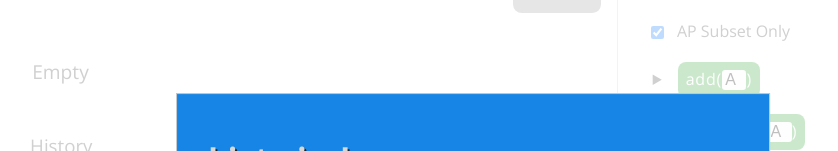
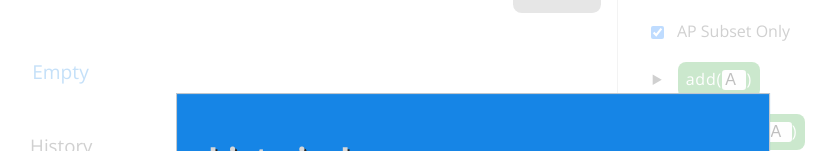
Before and after one commit to nikzb/lists-in-java, a React (Create React App) app: page / in a window 1280 px wide. Shown: the part 150-301 px from the top of the page, without its empty margins (167-1005 px from the left). Built offline with nearby package versions, Linux system fonts and the light colour scheme.

Commit message:
fixed mistake with var and rgb

```diff
--- a/src/components/stateTracker/ListItem.css
+++ b/src/components/stateTracker/ListItem.css
@@ -14,7 +14,7 @@
 .ListItem__value {
   font-size: 210%;
   /* background: var(--default-item-color); */
-  background: var(rgb(22, 133, 230));
+  background: rgb(22, 133, 230);
   padding: 12% 0 12% 0;
   width: 100%;
   border-radius: 0;
@@ -37,7 +37,7 @@
 
 .ListItem__index--attention {
   /* color:  var(--default-item-color); */
-  color:  var(rgb(22, 133, 230));
+  color:  rgb(22, 133, 230);
   animation: rubberBand 1.0s;
 }
 
--- a/src/components/stateTracker/ListViz.css
+++ b/src/components/stateTracker/ListViz.css
@@ -8,7 +8,7 @@
 .ListViz__empty {
   margin-left: 0.4em;
   /* color: var(--default-item-color); */
-  color: var(rgb(22, 133, 230));
+  color: rgb(22, 133, 230);
   font-size: 1.2em;
   overflow: visible;
   align-self: center;
--- a/src/components/stateTracker/ReturnValue.css
+++ b/src/components/stateTracker/ReturnValue.css
@@ -14,7 +14,7 @@
 .ReturnValue--string {
   font-size: 2.0em;
   /* background: var(--default-item-color); */
-  background: var(rgb(22, 133, 230));
+  background: rgb(22, 133, 230);
   padding: 0.2em 0;
   border-radius: 0;
   /* color: var(--off-white); */
```
